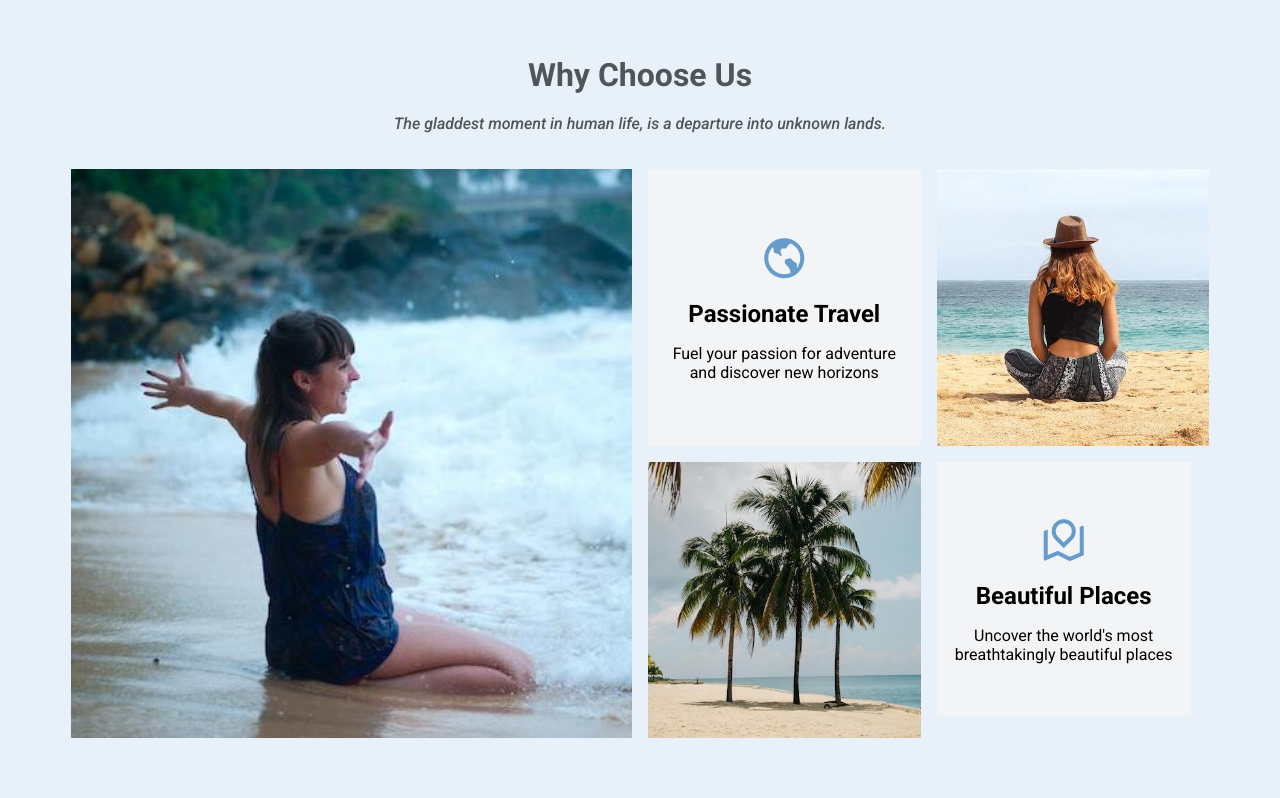
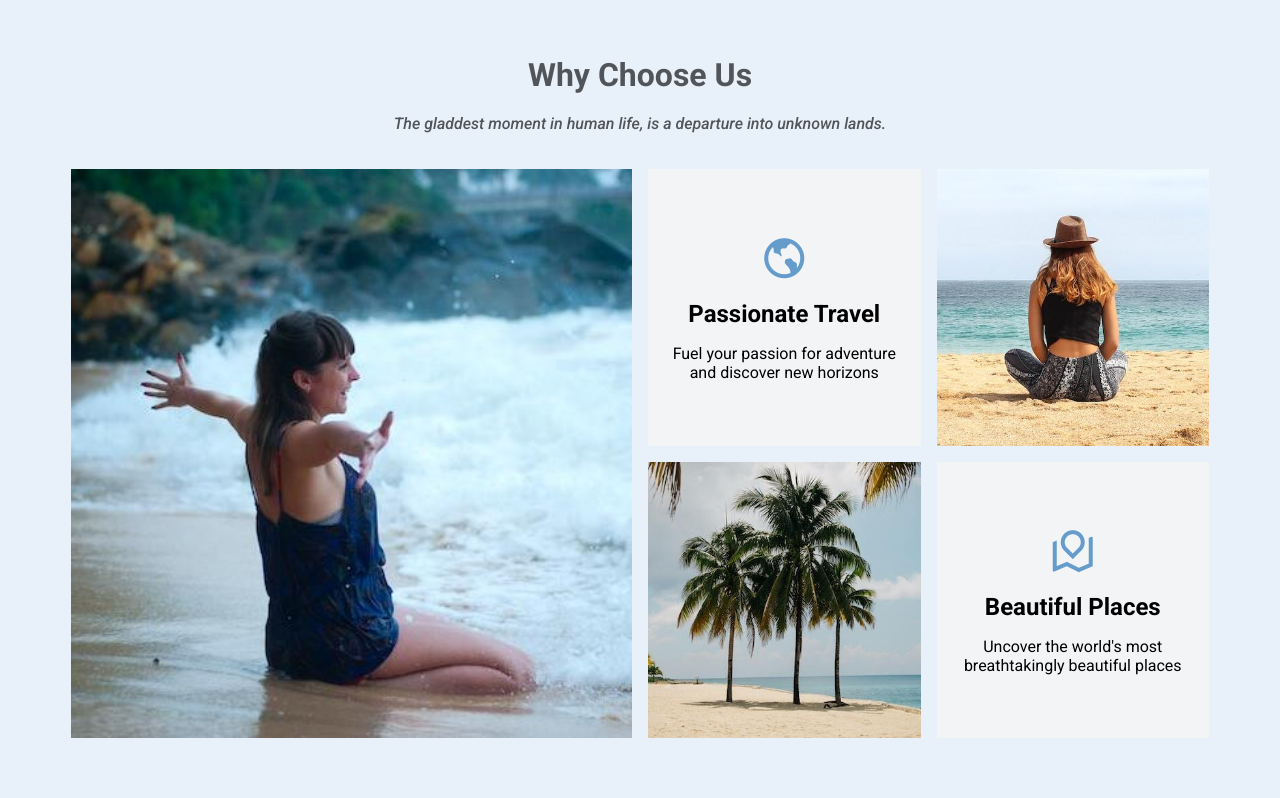
Before and after one commit to Yahye123456789/Travel.io, a plain HTML site: page index.html in a window 1280 px wide. Shown: the part 2955-3753 px from the top of the page. Drawn offline with nearby package versions, Linux system fonts and the light colour scheme.

Commit message:
Add files via upload

```diff
--- a/style.css
+++ b/style.css
@@ -370,8 +370,8 @@ background-color: var(--extra-light);
 flex-direction: column;
 justify-content: center;
 align-items: center;
-width: 15.9rem;
-height: 15.9rem;
+width: 100%;
+height: 100%;
 gap: 1rem;
 background-color: var(--extra-light);
 
@@ -390,16 +390,6 @@ background-color: var(--extra-light);
     padding: 0 16px;
     text-align: center;
 }
-
-
-
-
-
-
-
-
-
-
 
 /*  */
 
```
